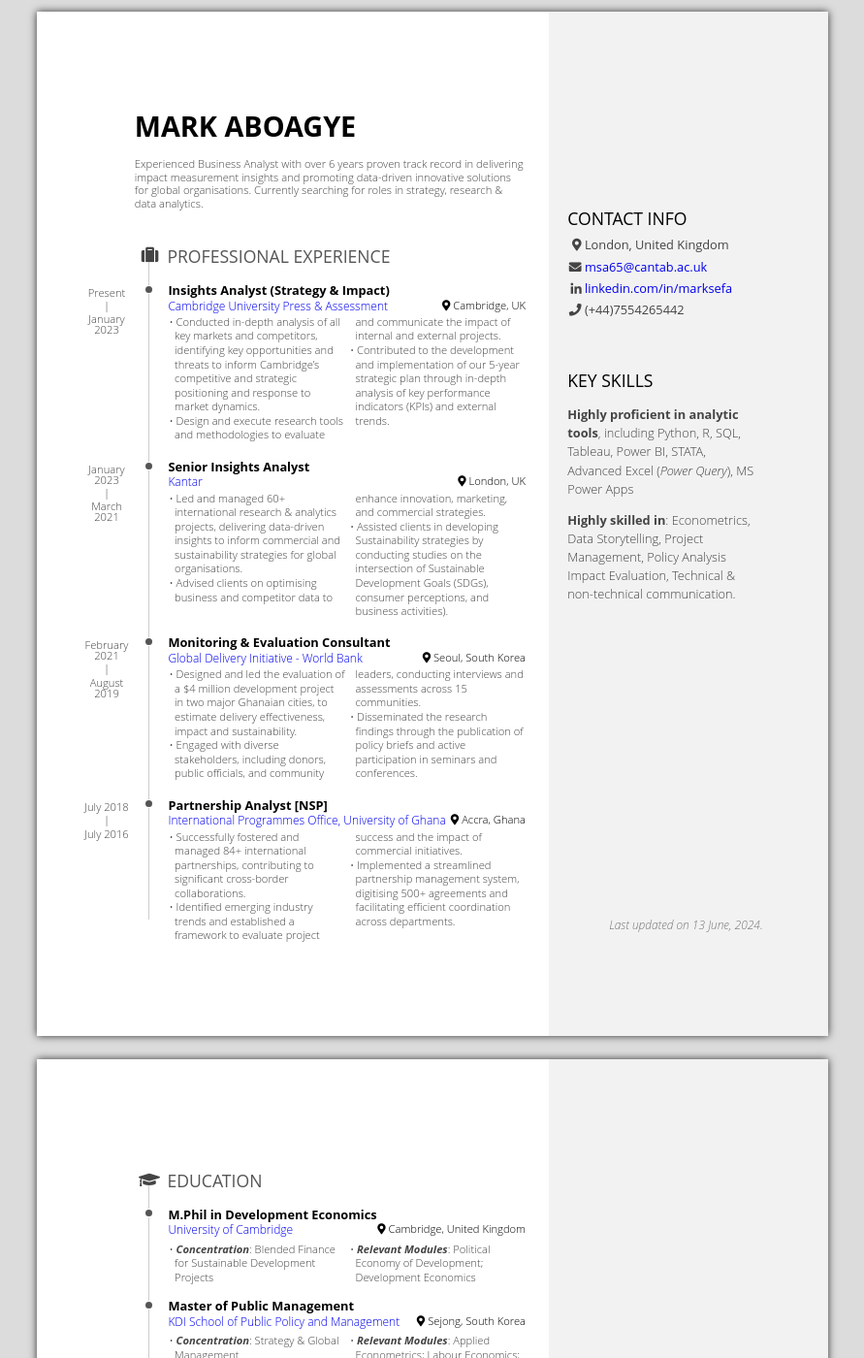
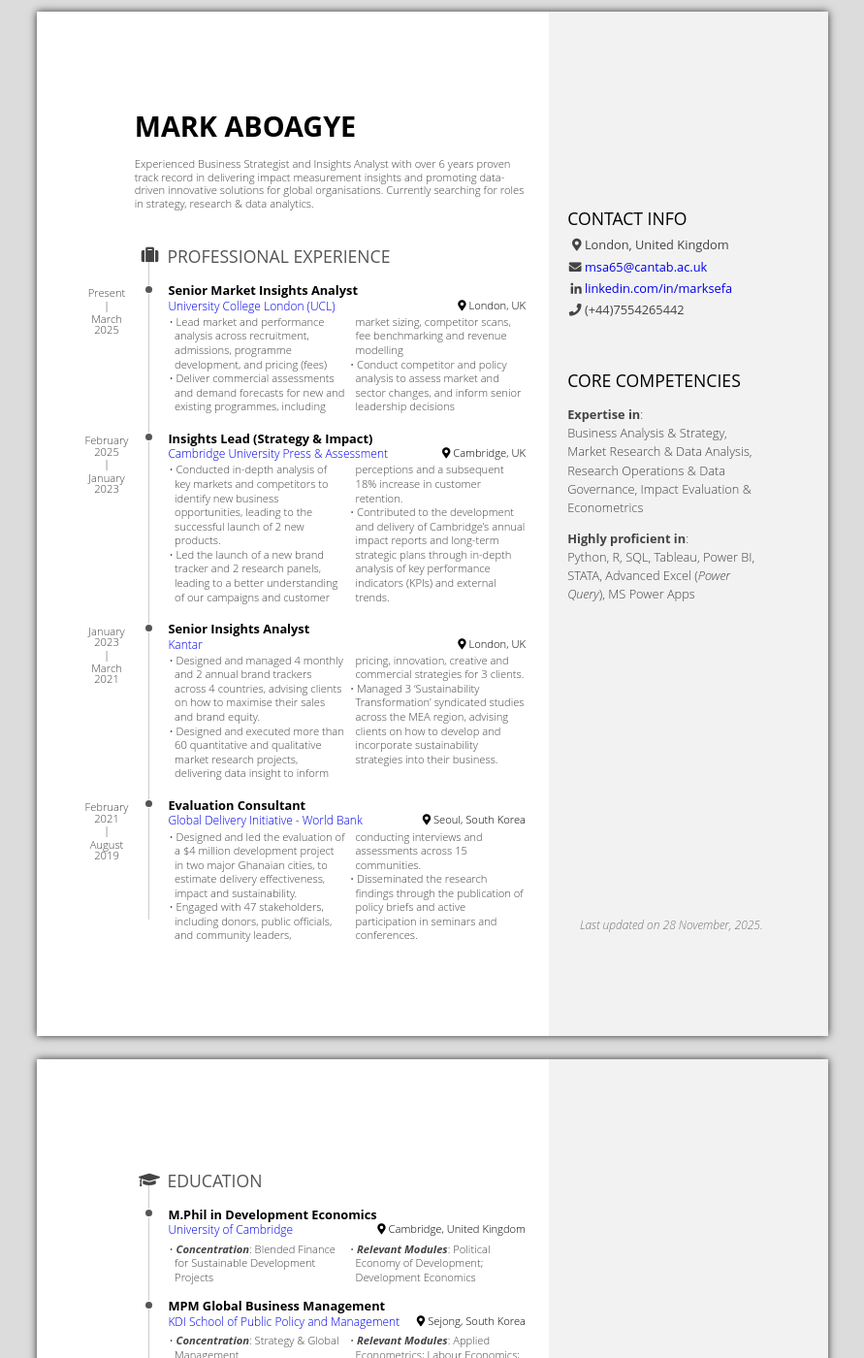
Before and after one commit to thatkwame/thatkwame.github.io, a Jekyll site: the page files/Mark_Resume_Jun24.html, which Jekyll copies as it is, in a window 1280 px wide and 1400 px high. Shown: the whole window at 97% size, without its empty margins (194-1085 px from the left). Built offline with Jekyll 4.4.1, drawn with Linux system fonts in a browser that asks for light colours; some of the changed text lies outside the part shown.

Commit message:
Update Mark_Resume_Jun24.html

```diff
--- a/files/Mark_Resume_Jun24.html
+++ b/files/Mark_Resume_Jun24.html
@@ -7,7 +7,7 @@
     <meta name="viewport" content="width=device-width, initial-scale=1">
 
     <meta name="author" content="Mark Aboagye" />
-    <meta name="date" content="2024-06-13" />
+    <meta name="date" content="2025-11-28" />
     <title>Mark Aboagye’s resume</title>
 
 
@@ -34,9 +34,18 @@
 </ul>
 </div>
 <div id="skills" class="section level2" data-concise="true">
-<h2>Key Skills</h2>
+<h2>Core Competencies</h2>
 <ul>
-<li><p><strong>Highly proficient in analytic tools</strong>, including
+  <li><p><strong>Expertise in</strong>:
+    <br>
+    Business Analysis & Strategy,
+    Market Research & Data Analysis,
+    Research Operations & Data Governance,
+    Impact Evaluation & Econometrics
+    </br>
+  </p></li>
+  <li><p><strong>Highly proficient in</strong>:
+    <br>
   Python,
   R,
   SQL,
@@ -44,47 +53,60 @@
   Power BI,
   STATA,
   Advanced Excel (<em>Power Query</em>),
-MS Power Apps</p></li>
-<li><p><strong>Highly skilled in</strong>:
-Econometrics,
-Data Storytelling,
-Project Management,
-Policy Analysis
-Impact Evaluation,
-Technical &amp; non-technical communication.</p></li>
+  MS Power Apps
+    </br>
+  </p></li>
+
 </ul>
 </div>
 <div id="disclaimer" class="section level2">
 <h2>Disclaimer</h2>
-<p>Last updated on 13 June, 2024.</p>
+<p>Last updated on 28 November, 2025.</p>
 </div>
 </div>
 <div id="main" class="section level1">
 <h1>Main</h1>
 <div id="title" class="section level2">
 <h2><strong>Mark Aboagye</strong></h2>
-<p>Experienced Business Analyst with over 6 years proven track record in
+<p>Experienced Business Strategist and Insights Analyst with over 6 years proven track record in
 delivering impact measurement insights and promoting data-driven innovative
 solutions for global organisations. Currently searching for roles in strategy,
 research &amp; data analytics.</p>
 </div>
 <div id="professional-experience" class="section level2" data-icon="suitcase">
 <h2>Professional Experience</h2>
+<div id="senior-market-insights-analyst" class="section level3">
+<h3>Senior Market Insights Analyst</h3>
+<p><a href="https://ucl.ac.uk">University College London (UCL)</a></p>
+<p>London, UK</p>
+<p>Present - March 2025</p>
+<div class="concise">
+<ul>
+<li>Lead market and performance analysis across recruitment, admissions,
+programme development, and pricing (fees)</li>
+<li>Deliver commercial assessments and demand forecasts for new and existing
+programmes, including market sizing, competitor scans, fee benchmarking
+and revenue modelling</li>
+<li>Conduct competitor and policy analysis to assess market
+  and sector changes, and inform senior leadership decisions</li>
+</ul>
+</div>
+</div>
 <div id="insights-analyst-strategy-impact" class="section level3">
-<h3>Insights Analyst (Strategy &amp; Impact)</h3>
+<h3>Insights Lead (Strategy &amp; Impact)</h3>
 <p><a href="https://cambridge.org">Cambridge University Press &amp; Assessment</a></p>
 <p>Cambridge, UK</p>
-<p>Present - January 2023</p>
+<p>February 2025 - January 2023</p>
 <div class="concise">
 <ul>
-<li>Conducted in-depth analysis of all key markets and competitors, identifying
-key opportunities and threats to inform Cambridge’s competitive and strategic
-positioning and response to market dynamics.</li>
-<li>Design and execute research tools and methodologies to evaluate and communicate
-the impact of internal and external projects.</li>
-<li>Contributed to the development and implementation of our 5-year
-strategic plan through in-depth analysis of key performance indicators (KPIs)
-and external trends.</li>
+<li>Conducted in-depth analysis of key markets and competitors to identify
+  new business opportunities, leading to the successful launch of 2 new products.</li>
+<li>Led the launch of a new brand tracker and 2 research panels, leading to a
+  better understanding of our campaigns and customer perceptions and a subsequent
+  18% increase in customer retention.</li>
+<li>Contributed to the development and delivery of Cambridge’s annual impact reports
+  and long-term strategic plans through in-depth analysis of key performance
+  indicators (KPIs) and external trends.</li>
 </ul>
 </div>
 </div>
@@ -95,19 +117,19 @@
 <p>January 2023 - March 2021</p>
 <div class="concise">
 <ul>
-<li>Led and managed 60+ international research &amp; analytics projects,
-delivering data-driven insights to inform commercial and sustainability
-strategies for global organisations.</li>
-<li>Advised clients on optimising business and competitor data to enhance
-innovation, marketing, and commercial strategies.</li>
-<li>Assisted clients in developing Sustainability strategies by conducting studies
-on the intersection of Sustainable Development Goals (SDGs), consumer perceptions,
-and business activities).</li>
+<li>Designed and managed 4 monthly and 2 annual brand trackers across 4 countries,
+  advising clients on how to maximise their sales and brand equity.</li>
+<li>Designed and executed more than 60 quantitative and qualitative market research projects,
+  delivering data insight to inform pricing, innovation, creative and commercial
+  strategies for 3 clients.</li>
+<li>Managed 3 ‘Sustainability Transformation’ syndicated studies across the MEA region,
+  advising clients on how to develop and incorporate sustainability strategies
+  into their business.</li>
 </ul>
 </div>
 </div>
-<div id="monitoring-evaluation-consultant" class="section level3">
-<h3>Monitoring &amp; Evaluation Consultant</h3>
+<div id="evaluation-consultant" class="section level3">
+<h3>Evaluation Consultant</h3>
 <p><a href="https://www.worldbank.org">Global Delivery Initiative - World Bank</a></p>
 <p>Seoul, South Korea</p>
 <p>February 2021 - August 2019</p>
@@ -116,26 +138,10 @@
 <li>Designed and led the evaluation of a $4 million development project in
 two major Ghanaian cities, to estimate delivery effectiveness, impact and
 sustainability.</li>
-<li>Engaged with diverse stakeholders, including donors, public officials, and
+<li>Engaged with 47 stakeholders, including donors, public officials, and
   community leaders, conducting interviews and assessments across 15 communities.</li>
 <li>Disseminated the research findings through the publication of policy briefs
 and active participation in seminars and conferences.</li>
-</ul>
-</div>
-</div>
-<div id="partnership-analyst-nsp" class="section level3">
-<h3>Partnership Analyst [NSP]</h3>
-<p><a href="https://ipo.ug.edu.gh">International Programmes Office, University of Ghana</a></p>
-<p>Accra, Ghana</p>
-<p>July 2018 - July 2016</p>
-<div class="concise">
-<ul>
-<li>Successfully fostered and managed 84+ international partnerships,
-contributing to significant cross-border collaborations.</li>
-<li>Identified emerging industry trends and established a framework to evaluate
-project success and the impact of commercial initiatives.</li>
-<li>Implemented a streamlined partnership management system, digitising 500+
-agreements and facilitating efficient coordination across departments.</li>
 </ul>
 </div>
 </div>
@@ -155,7 +161,7 @@
 </div>
 </div>
 <div id="master-of-public-management" class="section level3">
-<h3>Master of Public Management</h3>
+<h3>MPM Global Business Management</h3>
 <p><a href="https://www.kdischool.ac.kr/">KDI School of Public Policy and Management</a></p>
 <p>Sejong, South Korea</p>
 <p>N/A</p>
@@ -168,7 +174,7 @@
 </div>
 </div>
 <div id="bachelor-of-arts-in-economics" class="section level3">
-<h3>Bachelor of Arts in Economics</h3>
+<h3>BA Social Science</h3>
 <p><a href="https://www.ug.edu.gh">University of Ghana</a></p>
 <p>Accra, Ghana</p>
 <p>N/A</p>
```
Lines whose indentation alone changed are shown as unchanged.
